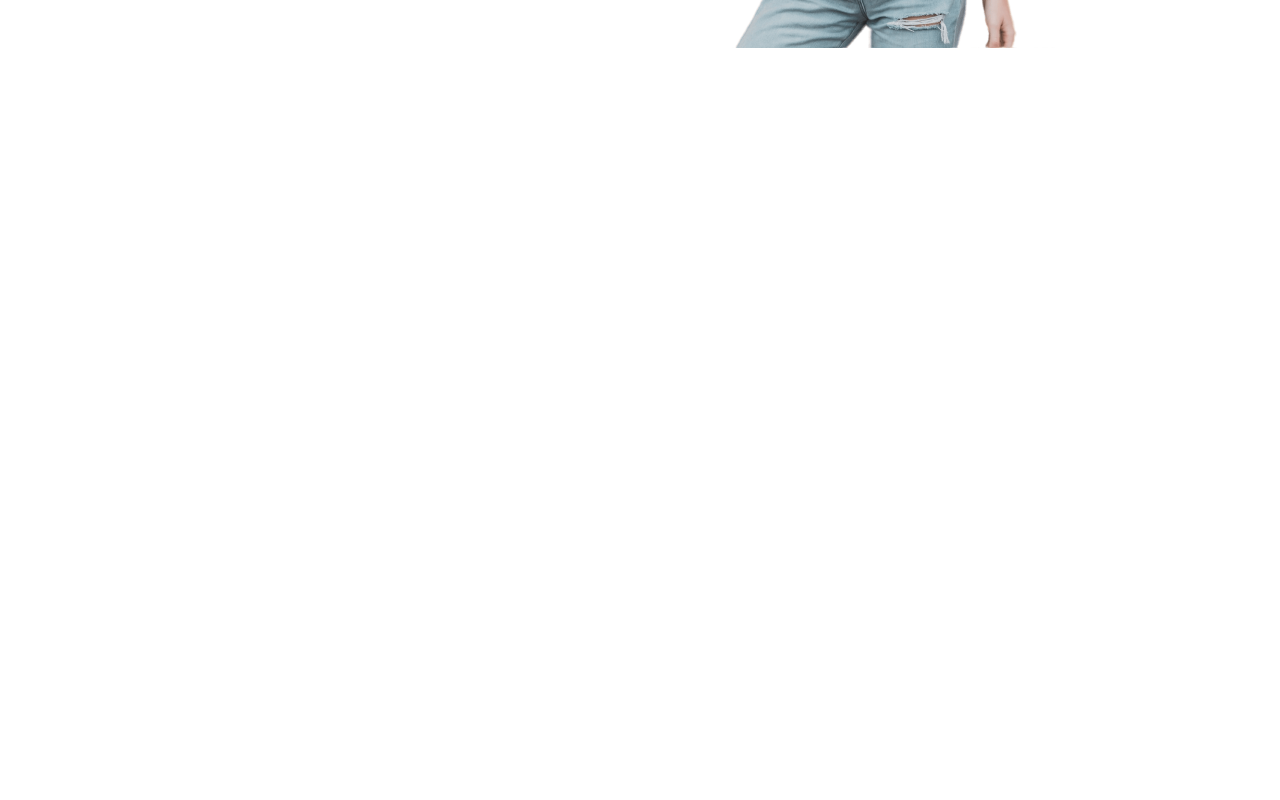
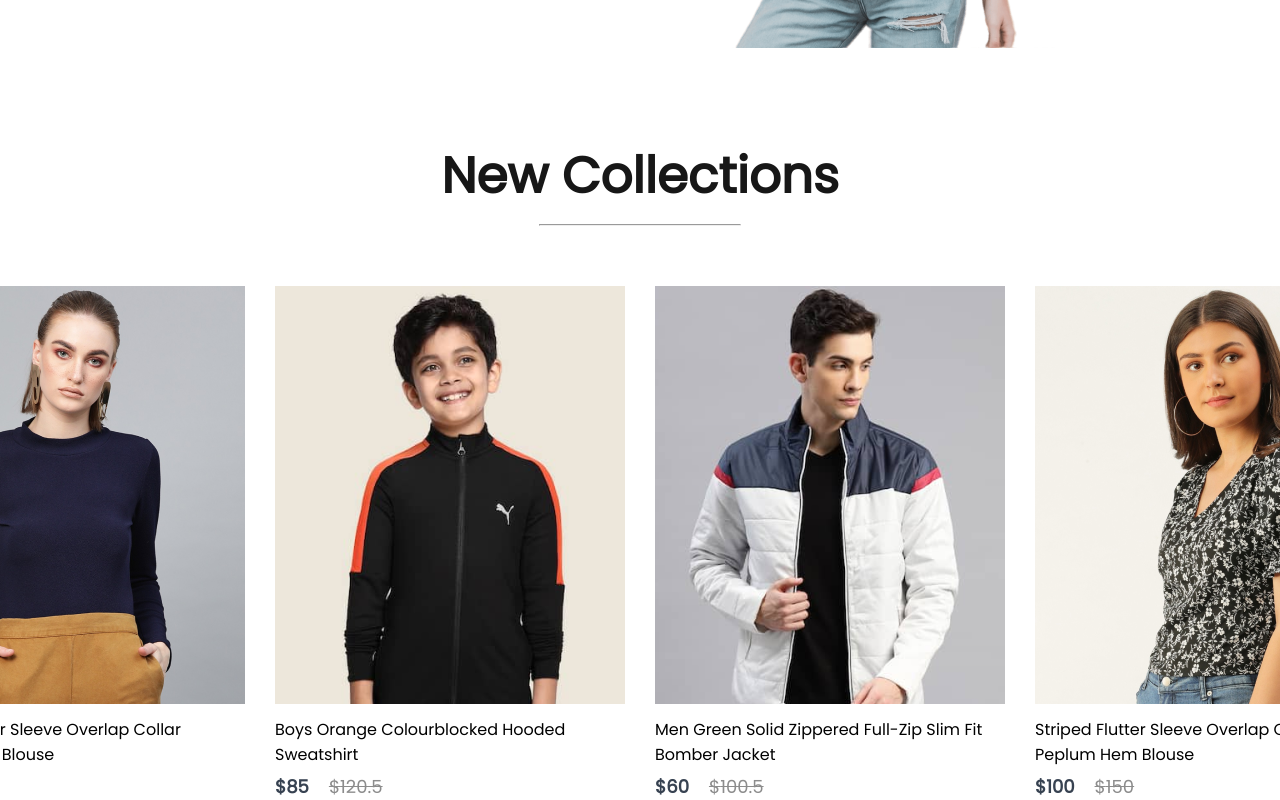
Before and after one commit to baized1245/Online-Cloth-Shop, a React (Vite) app in the folder frontend/: page / in a window 1280 px wide. Shown: the part 2140-2940 px from the top of the page. Before the commit the page ends 2279 px from the top, so only its background shows below. Built offline with nearby package versions, Linux system fonts and the light colour scheme.

Commit message:
NewCollections component

```diff
--- /dev/null
+++ b/frontend/src/Components/NewCollections/NewCollections.css
@@ -0,0 +1,24 @@
+.newcollections{
+    display: flex;
+    flex-direction: column;
+    align-items: center;
+    gap: 10px;
+    height: 90vh;
+}
+.newcollections h1{
+    color: #171717;
+    font-size: 50px;
+    font-weight: 600;
+}
+.newcollections hr{
+    width: 200px;
+    height: 6px;
+    border-radius: 10px;
+    background: #252525;
+}
+.collections{
+    display: grid;
+    grid-template-columns: 1fr 1fr 1fr 1fr;
+    margin-top: 50px;
+    gap: 30px;
+}
--- /dev/null
+++ b/frontend/src/Components/NewCollections/NewCollections.jsx
@@ -0,0 +1,20 @@
+import React from 'react';
+import './NewCollections.css';
+import new_collection from '../Assets/new_collections'
+import Item from '../Item/Item';
+
+const NewCollections = () => {
+    return (
+        <div className='newcollections'>
+            <h1>New Collections</h1>
+            <hr />
+            <div className="collections">
+              {new_collection.map((item, i)=>{
+                return <Item key={i} id={item.id} name={item.name} image={item.image} new_price={item.new_price} old_price={item.old_price}/>
+              })}
+            </div>
+        </div>
+    );
+};
+
+export default NewCollections;
--- a/frontend/src/Pages/Shop.jsx
+++ b/frontend/src/Pages/Shop.jsx
@@ -2,6 +2,7 @@
 import Hero from '../Components/Hero/Hero';
 import Popular from '../Components/Popular/Popular';
 import Offers from '../Components/Offers/Offers';
+import NewCollections from '../Components/NewCollections/NewCollections';
 
 const Shop = () => {
     return (
@@ -9,6 +10,7 @@
             <Hero/>
             <Popular/>
             <Offers/>
+            <NewCollections/>
         </div>
     );
 };
```
